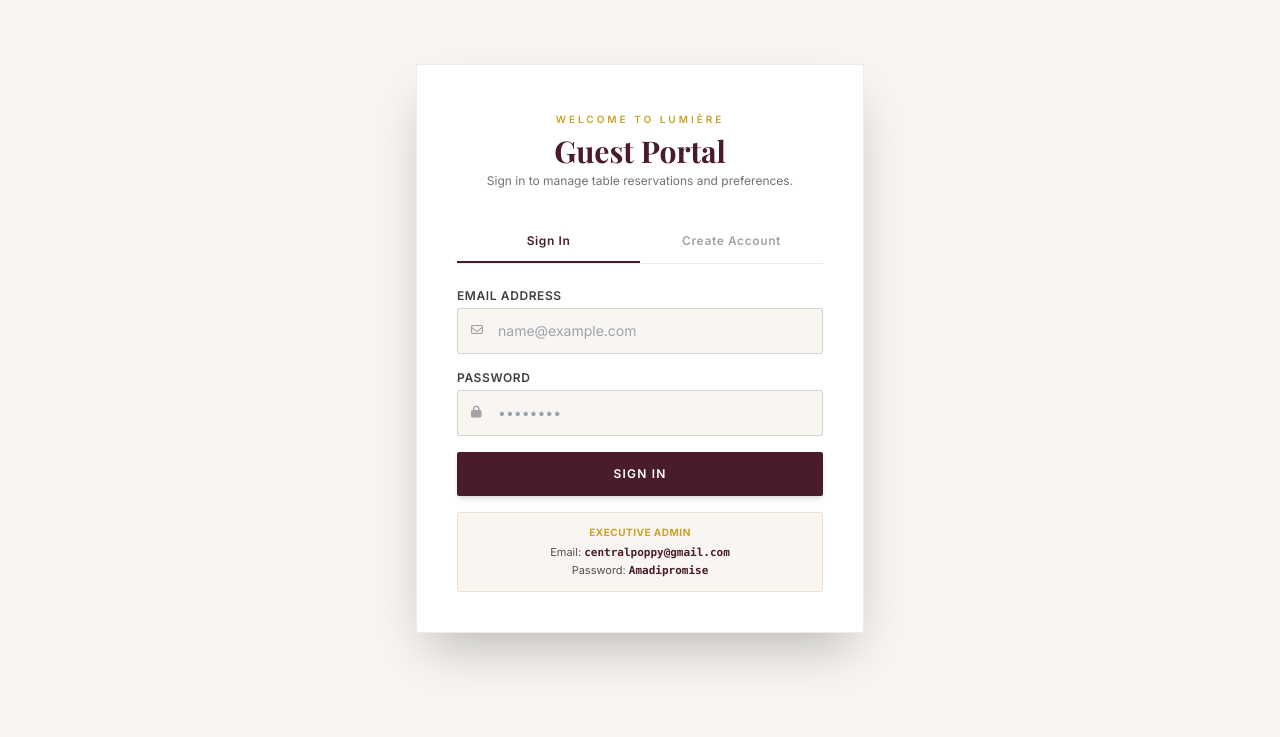
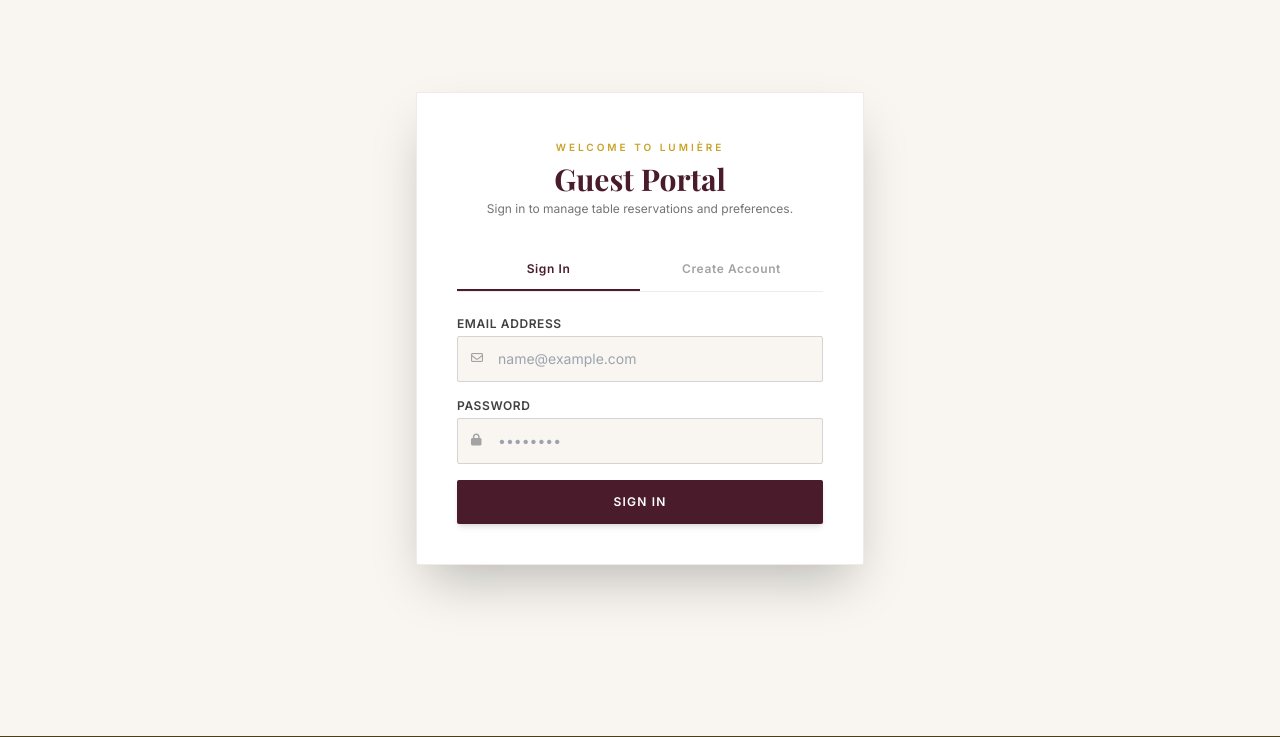
Before and after one commit to amadipromise16/Lumiere_restaurant, a Flask app: page /auth in a window 1280 px wide. Shown: the part 81-818 px from the top of the page. Run offline with Flask 3, Linux system fonts and the light colour scheme; some libraries are stand-ins or nearby versions; some web fonts are replaced.

Commit message:
Remove executive admin credentials and hint from login page

```diff
--- a/templates/auth.html
+++ b/templates/auth.html
@@ -34,13 +34,6 @@
                 </div>
             </div>
             <button type="submit" class="w-full bg-burgundy hover:bg-burgundyHover text-white py-3.5 text-xs uppercase tracking-widest font-semibold rounded-sm shadow-md transition-all mt-2">Sign In</button>
-
-            <!-- Quick Admin Hint -->
-            <div class="mt-6 p-3 bg-cream rounded-sm border border-amber-900/10 text-center">
-                <span class="text-[10px] uppercase tracking-wider text-gold font-bold block mb-1">Executive Admin</span>
-                <p class="text-[11px] text-neutral-600">Email: <code class="text-burgundy font-semibold">centralpoppy@gmail.com</code></p>
-                <p class="text-[11px] text-neutral-600">Password: <code class="text-burgundy font-semibold">Amadipromise</code></p>
-            </div>
         </form>
 
         <!-- Register Form (Hidden by default) -->
```
Also changed, not shown: Assects/auth.html (+0 -7 lines).
